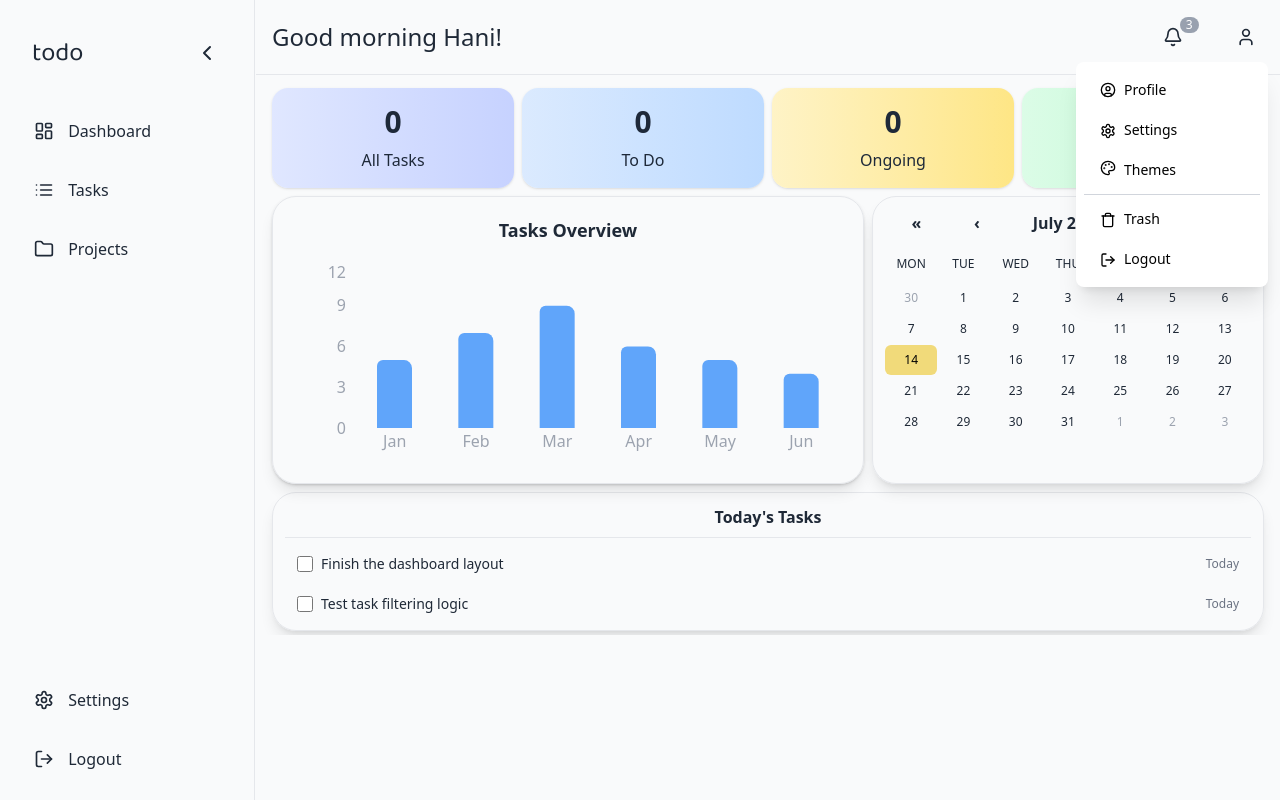
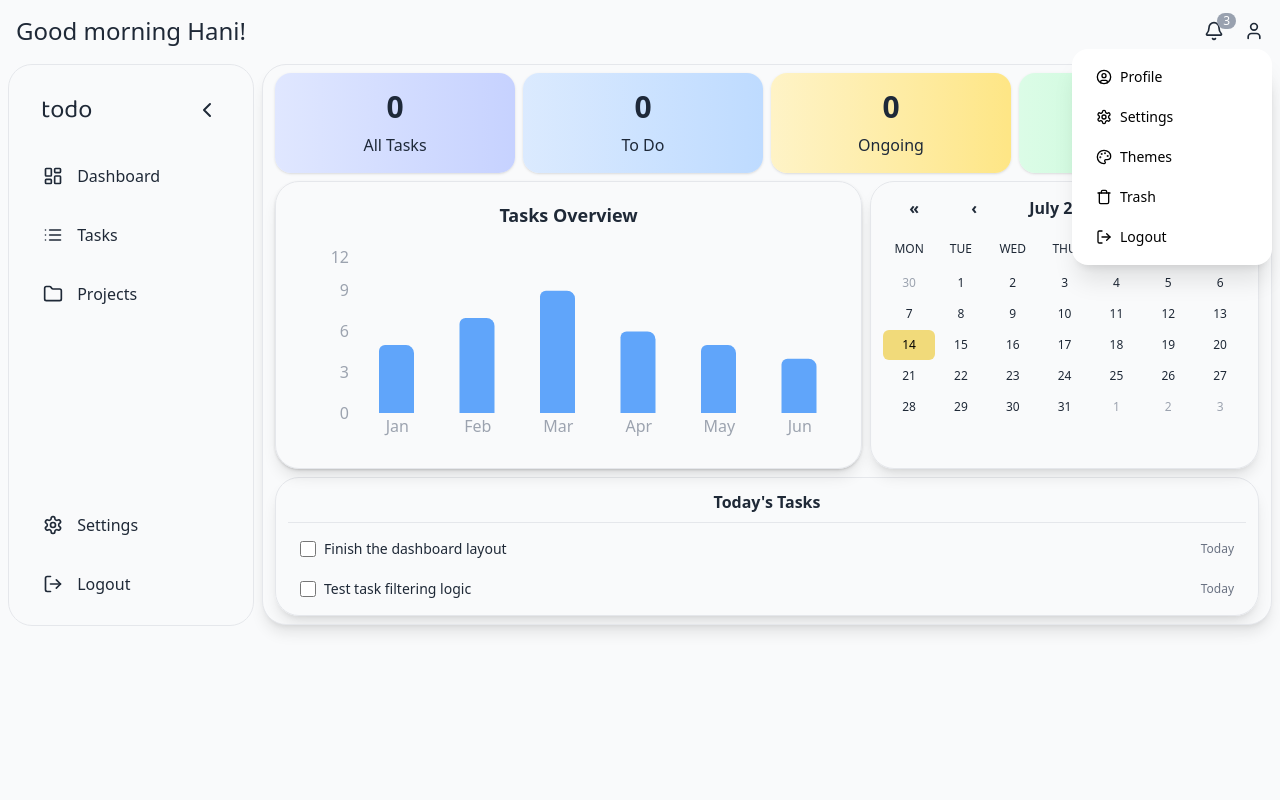
Before and after one commit to humnaliaquat/task-management-app, a React (Vite) app in the folder to-do-app/frontend/: page / in a window 1280 px wide. Both pictures are taken after a click on the button 1245 px from the left and 37 px from the top of the page. Built offline with nearby package versions, Linux system fonts and the light colour scheme.

Commit message:
made few style changes

```diff
--- a/to-do-app/frontend/index.html
+++ b/to-do-app/frontend/index.html
@@ -13,7 +13,7 @@
     <title>ToDoList</title>
   </head>
   <body>
-    <div id="root"></div>
+    <div id="root" style="background-color: var(--card)"></div>
     <script type="module" src="/src/main.jsx"></script>
   </body>
 </html>
--- a/to-do-app/frontend/src/App.css
+++ b/to-do-app/frontend/src/App.css
@@ -45,8 +45,8 @@
 
 }
 .icon{
-
-  font: 900 1.6rem 'Baloo 2', cursive;
+  font-weight:bolder;
+  font:  1.6rem 'Baloo 2', cursive;
 
 }
 .dropdownmenu{
--- a/to-do-app/frontend/src/App.jsx
+++ b/to-do-app/frontend/src/App.jsx
@@ -15,7 +15,6 @@ function App() {
           <Route path="tasks" element={<Tasks />} />
           <Route path="settings" element={<Settings />} />
           <Route path="projects" element={<Projects />} />
-          {/* Add more routes as needed */}
         </Route>
       </Routes>
     </Router>
--- a/to-do-app/frontend/src/components/Buttons.jsx
+++ b/to-do-app/frontend/src/components/Buttons.jsx
@@ -34,7 +34,7 @@ export default function Buttons({
 
   return (
     <div
-      className={`main-content flex-1 fixed top-18 right-4 border p-2 z-10 ${
+      className={`main-content flex-1 fixed top-18 right-4 bg-transparent p-2 z-10 ${
         collapsed
           ? "left-18 w-[calc(100%-72px)]"
           : "left-64 w-[calc(100%-256px)]"
--- a/to-do-app/frontend/src/components/DashboardCards.jsx
+++ b/to-do-app/frontend/src/components/DashboardCards.jsx
@@ -5,14 +5,14 @@ import CalendarCard from "./CalendarCard";
 export default function DashboardCards({ collapsed }) {
   return (
     <div
-      className={`absolute top-15 right-0 px-2 overflow-y-auto scroll-smooth pt-5
-    ${collapsed ? "w-[calc(100%-72px)]" : "w-[calc(100%-256px)]"} `}
+      className={`absolute top-16 rounded-3xl border border-gray-200 dark:border-gray-700 shadow-lg  right-0 px-1 overflow-y-auto scroll-smooth pt-2 pb-1 m-2 mt-0
+    ${collapsed ? "w-[calc(100%-95px)]" : "w-[calc(100%-270px)]"} `}
       style={{
         backgroundColor: "var(--card)",
         color: "var(--text)",
       }}
     >
-      <div className="m-2 grid grid-cols-1 gap-2 md:grid-cols-4 items-stretch">
+      <div className="m-2 mt-0 grid grid-cols-1 gap-2 md:grid-cols-4 items-stretch">
         {/* Left 1 Cards container */}
         <div className="bg-gradient-to-r from-indigo-100 to-indigo-200 dark:from-blue-800 dark:to-blue-700 p-4 rounded-2xl shadow flex flex-col justify-between h-full text-gray-800 dark:text-gray-100">
           <h2 className="text-3xl font-semibold mb-2">0</h2>
--- a/to-do-app/frontend/src/components/Navbar.jsx
+++ b/to-do-app/frontend/src/components/Navbar.jsx
@@ -10,11 +10,13 @@ import {
 } from "lucide-react";
 import { ThemeContext } from "../context/ThemeContext";
 
-export default function Navbar({ collapsed, greetings, search }) {
+export default function Navbar({ greetings, search }) {
   const [time, setTime] = useState(new Date());
-  const { theme, toggleTheme } = useContext(ThemeContext);
-  const [isuserMenuOpen, setUserMenuOpen] = useState(false);
+  const { toggleTheme } = useContext(ThemeContext);
+  const [isUserMenuOpen, setUserMenuOpen] = useState(false);
   const [mainMenuOpen, setMainMenuOpen] = useState(false);
+  const [submenuOpen, setSubmenuOpen] = useState(null);
+
   const userMenuRef = useRef(null);
   const menuRef = useRef(null);
 
@@ -27,11 +29,11 @@ export default function Navbar({ collapsed, greetings, search }) {
         setMainMenuOpen(false);
       }
     };
+
     document.addEventListener("mousedown", handleClickOutside);
     return () => {
       document.removeEventListener("mousedown", handleClickOutside);
     };
-    return () => clearInterval(interval);
   }, []);
 
   const getGreeting = () => {
@@ -43,31 +45,28 @@ export default function Navbar({ collapsed, greetings, search }) {
 
   return (
     <nav
-      className={`fixed top-0 h-[75px] flex items-center justify-between z-20 px-1
-
-      border-b border-gray-200 dark:border-gray-700
-      ${
-        collapsed
-          ? "left-18 w-[calc(100%-72px)]"
-          : "left-64 w-[calc(100%-256px)]"
-      }`}
+      className="fixed top-0 left-0 w-full h-[62px] flex items-center justify-between px-4 z-20"
       style={{
         backgroundColor: "var(--card)",
         color: "var(--text)",
+        borderBottom: "1px solid var(--border)",
       }}
     >
-      {" "}
+      <div className="ml-0">
+        {/* Greeting */}
         {greetings && (
-        <h1 className="welcome text-[1.2rem] sm:text-[1.5rem] font-medium p-3">
+          <h1 className="text-xl sm:text-lg md:text-xl lg:text-2xl font-medium">
             {getGreeting()} Hani!
           </h1>
         )}
+
+        {/* Search Bar */}
         {search && (
-        <div className="flex items-center gap-2 px-4">
+          <div className="flex-1 flex justify-center">
             <input
               type="text"
               placeholder="Search..."
-            className="bg-transparent border border-gray-300  search-option dark:border-gray-600 rounded-full p-2 pl-4 text-sm w-[200px] sm:w-[300px] md:w-[400px]"
+              className="bg-transparent border border-gray-300 dark:border-gray-600 rounded-full px-4 py-2 text-sm w-[200px] sm:w-[300px] md:w-[400px]"
               style={{
                 color: "var(--text)",
                 backgroundColor: "var(--card)",
@@ -75,60 +74,63 @@ export default function Navbar({ collapsed, greetings, search }) {
             />
           </div>
         )}
-      <div className="flex items-center gap-3">
-        <button className="btn flex items-center relative">
+      </div>
+
+      {/* Icons + Menu */}
+      <div className="flex items-center gap-5">
+        {/* Notifications */}
+        <button className="relative">
           <Bell className="w-5 h-5" />
-          <span className="absolute  top-1 right-1 text-xs bg-gray-400 text-white rounded-full px-1.5">
+          <span className="absolute -top-2 -right-3 bg-gray-400 text-white text-xs rounded-full px-1.5">
             3
           </span>
         </button>
 
+        {/* User Menu */}
         <div className="relative" ref={userMenuRef}>
           <button
-            className="btn flex items-center"
-            onClick={() => setUserMenuOpen(!isuserMenuOpen)}
+            onClick={() => setUserMenuOpen(!isUserMenuOpen)}
+            className="flex items-center cursor-pointer"
             aria-haspopup="true"
-            aria-expanded={isuserMenuOpen}
+            aria-expanded={isUserMenuOpen}
           >
             <User className="w-5 h-5" />
           </button>
 
-          {isuserMenuOpen && (
-            <div className="absolute right-2 p-2 w-48 bg-white dark:bg-gray-800 rounded-lg shadow-xl z-50 ">
-              <ul className="flex flex-col text-left w-full text-sm">
-                <li className="px-4 py-1.5 hover:bg-blue-100 dark:hover:bg-blue-700 text-black dark:text-white cursor-pointer rounded-2xl mb-1 mt-1 flex items-center">
-                  <UserCircle className="inline-block mr-2 w-4 h-4" />
+          {/* Dropdown */}
+          {isUserMenuOpen && (
+            <div className="absolute -right-2 mt-2 w-50 bg-white dark:bg-gray-800 rounded-2xl shadow-xl z-50">
+              <ul className="flex flex-col p-2 m-1 ml-0 mr-0 text-sm text-black dark:text-white ">
+                <li className="flex  items-center gap-2  px-4 py-1.5 hover:bg-blue-50  rounded-2xl cursor-pointer">
+                  <UserCircle className="w-4 h-4" />
                   Profile
                 </li>
-                <li className="px-4 py-1.5 hover:bg-blue-100 dark:hover:bg-blue-700 text-black dark:text-white rounded-2xl mb-1 mt-1 cursor-pointer">
-                  <Settings className="inline-block mr-2 w-4 h-4" />
+                <li className="flex items-center gap-2 px-4 mt-2 py-1.5 hover:bg-blue-100 dark:hover:bg-blue-700 rounded-2xl cursor-pointer">
+                  <Settings className="w-4 h-4" />
                   Settings
                 </li>
-                <div className="border-b border-gray-300 dark:border-gray-600 pb-1 mb-1">
+
+                {/* Theme Menu */}
                 <li
-                    className="relative flex justify-start px-4 py-1.5 rounded-2xl mb-1 mt-1 w-full text-left text-black  bg-transparent  dark:text-white cursor-pointer "
+                  className="relative flex items-center gap-2 mt-2 px-4 py-1.5 rounded-2xl cursor-pointer hover:bg-blue-100 dark:hover:bg-blue-700"
                   ref={menuRef}
                   onClick={() => setMainMenuOpen(!mainMenuOpen)}
                   aria-haspopup="true"
                   aria-expanded={mainMenuOpen}
                 >
-                    <Palette className="inline-block mr-2 w-4 h-4" />
+                  <Palette className="w-4 h-4" />
                   Themes
                   {mainMenuOpen && (
-                      <div className="absolute top-0 right-45 p-2 mt-1 w-32 bg-white dark:bg-gray-800 rounded-lg z-50 shadow-lg">
-                        <ul className="text-sm text-black dark:text-white">
+                    <div className="absolute  top-0 -left-40 mt-2 w-38 bg-white dark:bg-gray-800 rounded-2xl shadow-lg p-2 z-50">
+                      <ul className="text-sm">
                         <li
-                            className="px-4 py-1.5 hover:bg-blue-100 dark:hover:bg-blue-700 cursor-pointer relative rounded-2xl mb-1 mt-1"
-                            onMouseEnter={() => setSubmenuOpen("light")}
-                            onMouseLeave={() => setSubmenuOpen(null)}
+                          className="px-4 py-1.5 rounded-2xl hover:bg-blue-100 dark:hover:bg-blue-700 text-left cursor-pointer"
                           onClick={() => toggleTheme("light")}
                         >
                           Light
                         </li>
                         <li
-                            className="px-4 py-1.5 hover:bg-blue-100 dark:hover:bg-blue-700 cursor-pointer relative rounded-2xl mb-1 mt-1"
-                            onMouseEnter={() => setSubmenuOpen("dark")}
-                            onMouseLeave={() => setSubmenuOpen(null)}
+                          className="px-4 py-1.5 rounded-2xl hover:bg-blue-100 text-left dark:hover:bg-blue-700 cursor-pointer"
                           onClick={() => toggleTheme("dark")}
                         >
                           Dark
@@ -137,13 +139,13 @@ export default function Navbar({ collapsed, greetings, search }) {
                     </div>
                   )}
                 </li>
-                </div>
-                <li className="px-4 py-1.5 hover:bg-blue-100 dark:hover:bg-blue-700 text-black dark:text-white cursor-pointer rounded-2xl mb-1 mt-1">
-                  <Trash className="inline-block mr-2 w-4 h-4" />
+
+                <li className="flex items-center gap-2 mt-2 px-4 py-1.5 hover:bg-blue-100 dark:hover:bg-blue-700 rounded-2xl cursor-pointer">
+                  <Trash className="w-4 h-4" />
                   Trash
                 </li>
-                <li className="px-4 py-1.5 rounded-2xl mb-1 mt-1 hover:bg-blue-100 dark:hover:bg-blue-700 text-black dark:text-white cursor-pointer ">
-                  <LogOut className="inline-block mr-2 w-4 h-4" />
+                <li className="flex items-center gap-2 mt-2 px-4 py-1.5 hover:bg-blue-100 dark:hover:bg-blue-700 rounded-2xl cursor-pointer">
+                  <LogOut className="w-4 h-4" />
                   Logout
                 </li>
               </ul>
--- /dev/null
+++ b/to-do-app/frontend/src/components/Projects.jsx
@@ -0,0 +1,9 @@
+import React from "react";
+
+export default function ProjectsList() {
+  return (
+    <div>
+      <h1 className="text-black">hello</h1>
+    </div>
+  );
+}
--- a/to-do-app/frontend/src/components/SideBar.jsx
+++ b/to-do-app/frontend/src/components/SideBar.jsx
@@ -26,9 +26,10 @@ const Sidebar = ({ collapsed, setCollapsed }) => {
   ];
 
   return (
+    <div className="m-2">
       <aside
-      className={`fixed top-0 left-0 h-screen #f9fafb  border-r border-gray-200 flex flex-col justify-between py-6  z-10 ${
-        collapsed ? "w-[72px]" : "w-[255px]"
+        className={`fixed top-16 left-2  #f9fafb  border rounded-3xl border-gray-200 flex flex-col justify-between py-6  z-10 h-[562px] ${
+          collapsed ? "w-[72px]" : "w-[246px]"
         }`}
         style={{
           backgroundColor: "var(--card)",
@@ -36,22 +37,28 @@ const Sidebar = ({ collapsed, setCollapsed }) => {
         }}
       >
         {/* TOP PART */}
-      <div className="flex flex-col items-center gap-6 border-gray-300 pb-5 m-2">
+        <div className="flex flex-col items-center gap-4 border-gray-300 pb-5 m-2 mt-0">
           {/* TOGGLE BUTTON */}
           <div
-          className={`flex items-center justify-between   pb-2  ${
+            className={`flex items-center justify-between   pb-1  ${
               !collapsed ? "pl-6 pr-2" : "pr-17"
             } w-full px-2`}
           >
             {!collapsed && (
-            <span className="    icon  bottom text-2xl font-bold">todo</span>
+              <span className="    icon  bottom text-2xl font-extrabold ">
+                todo
+              </span>
             )}
             <button
               onClick={() => setCollapsed(!collapsed)}
-            className="  bottom options-btn"
+              className="  bottom options-btn common-btn"
               aria-label={collapsed ? "Expand sidebar" : "Collapse sidebar"}
             >
-            {collapsed ? <ChevronRight size={24} /> : <ChevronLeft size={24} />}
+              {collapsed ? (
+                <ChevronRight size={24} />
+              ) : (
+                <ChevronLeft size={24} />
+              )}
             </button>
           </div>
 
@@ -88,6 +95,7 @@ const Sidebar = ({ collapsed, setCollapsed }) => {
           ))}
         </div>
       </aside>
+    </div>
   );
 };
 
--- a/to-do-app/frontend/src/index.css
+++ b/to-do-app/frontend/src/index.css
@@ -21,6 +21,7 @@
 
   color-scheme: light dark;
   color: rgba(255, 255, 255, 0.87);
+  background-color: var(--card);
 
 
   font-synthesis: none;
@@ -28,11 +29,7 @@
   -webkit-font-smoothing: antialiased;
   -moz-osx-font-smoothing: grayscale;
 }
-body {
-  background-color: #f9fafb;
 
-
-}
 
 a {
   font-weight: 500;
@@ -53,10 +50,10 @@ body {
 
 
 
-button {
+.common-btn {
   border-radius: 8px;
   border: 1px solid transparent;
-  padding: 0.6em 1.2em;
+  padding: 0.6em 1.1em;
   font-size: 1em;
   font-weight: 500;
   font-family: inherit;
--- a/to-do-app/frontend/src/pages/Projects.jsx
+++ b/to-do-app/frontend/src/pages/Projects.jsx
@@ -1,5 +1,6 @@
 import React from "react";
 import Navbar from "../components/Navbar";
+import ProjectList from "../components/Projects";
 import { useOutletContext } from "react-router-dom";
 
 export default function Projects() {
@@ -7,6 +8,7 @@ export default function Projects() {
   return (
     <div>
       <Navbar collapsed={collapsed} search={true} />
+      <ProjectList />
     </div>
   );
 }
```
Lines whose indentation alone changed are shown as unchanged.
